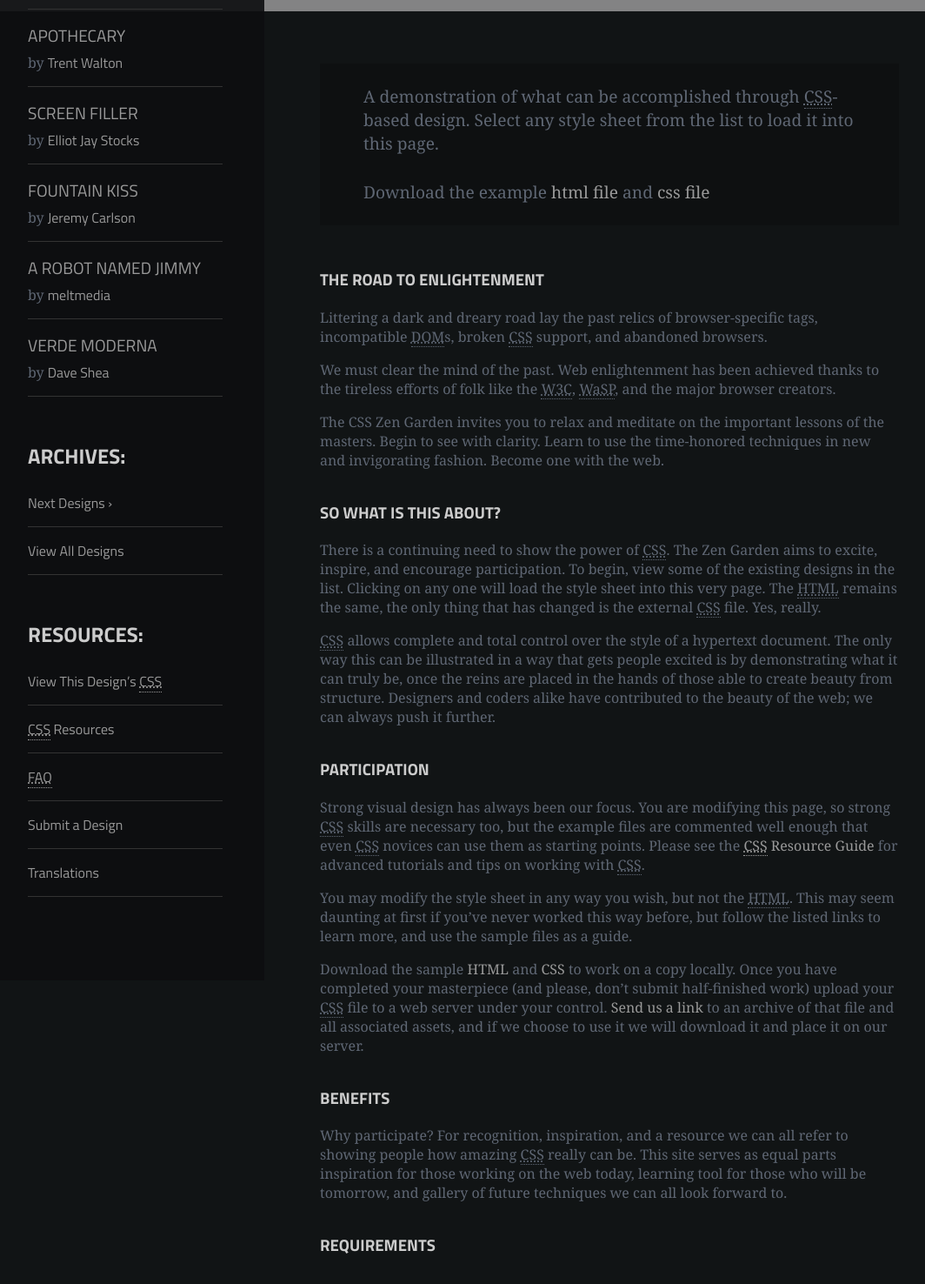
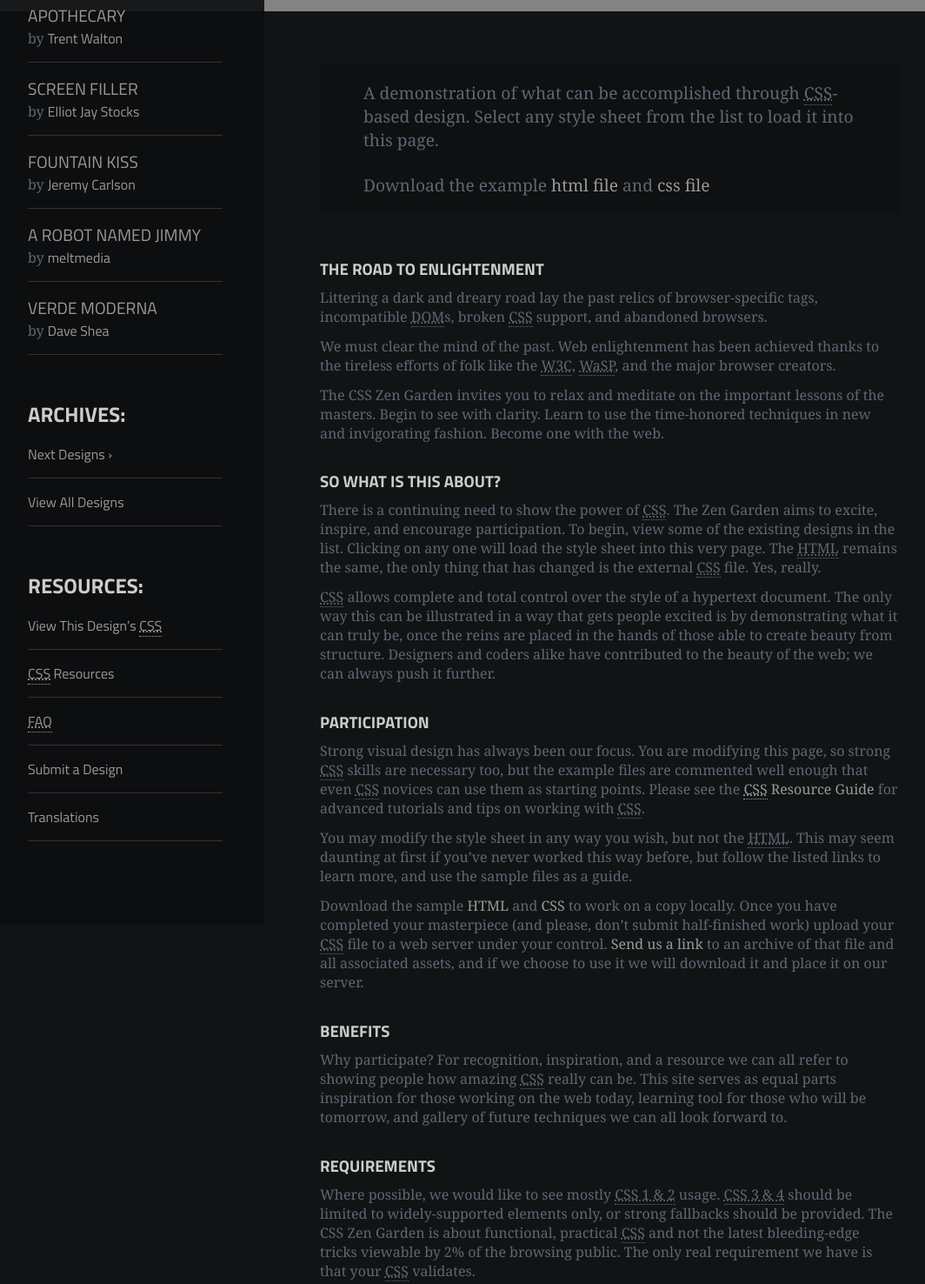
Before and after one commit to DigitalGrid/uppgift2, a plain HTML site: page index.html in a window 1280 px wide. Shown: the part 787-2263 px from the top of the page at 87% size, without its empty margins (16-1080 px from the left). Drawn offline with Linux system fonts and the light colour scheme; grey boxes are pictures that could not be loaded.

Commit message:
fixed lineheight

```diff
--- a/css/style.css
+++ b/css/style.css
@@ -15,6 +15,15 @@ h1, h2, h3 {
   color: #CCC;
   font-family: 'Titillium Web', sans-serif;
   text-transform: uppercase;
+}
+
+h3 {
+  margin-bottom:0;
+}
+
+p {
+  margin-top:8px;
+  margin-bottom:12px;
 }
 
 
@@ -42,6 +51,8 @@ div.main {
 
 .summary p {
   font-size: 1.2em;
+  margin-top: 15px;
+  margin-bottom: 15px;
   padding: 5px 50px;
 }
 
@@ -82,6 +93,7 @@ header h1, header h2 {
 }
 
 header h1 {
+  line-height: 100%;
   padding-top: 150px;
   margin-top: 0;
   margin-bottom: 0px;
@@ -202,7 +214,7 @@ aside.sidebar a {
 
 aside.sidebar .design-name {
   display: block;
-  margin-bottom: 5px;
+  margin-bottom: 0;
   font-size: 1.2em;
   text-transform: uppercase;
 }
```
